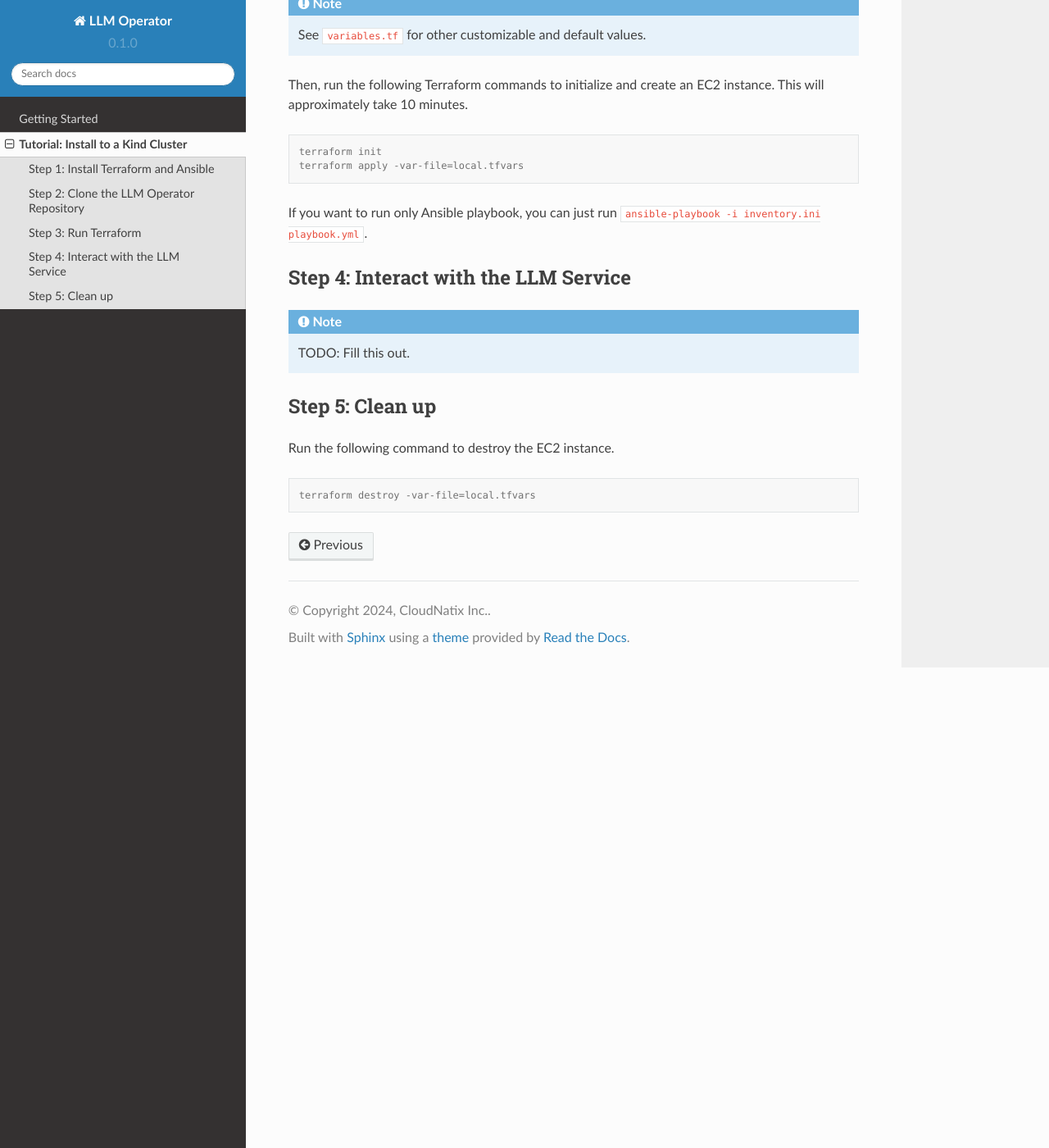
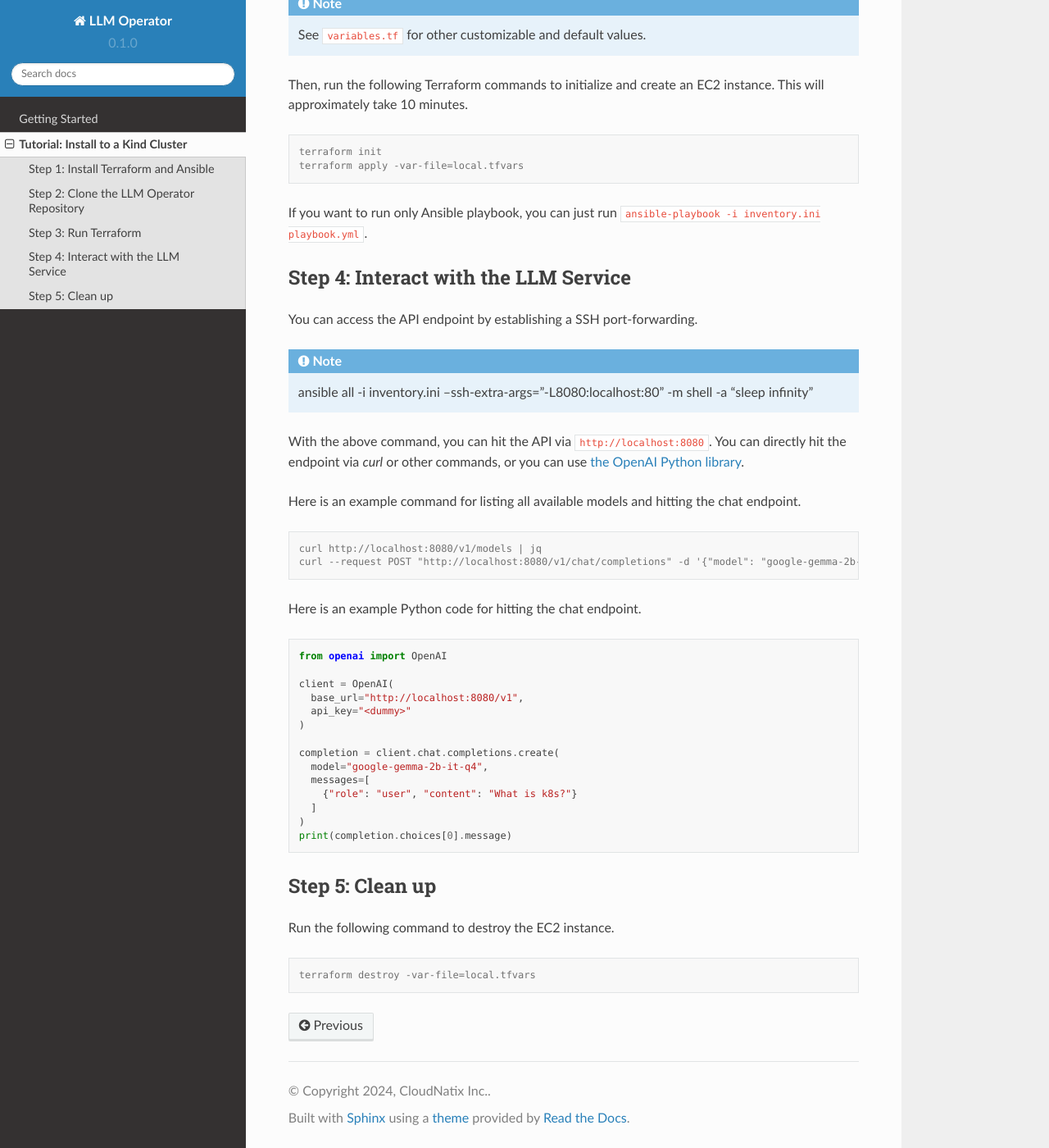
Before and after one commit to llm-operator/docs, a Sphinx documentation site: the page built from docs/source/tutorial.rst, in a window 1280 px wide and 1400 px high, scrolled down 1121 px. Shown: the whole window at 82% size. Built offline with Sphinx 7.4.7 and the Read the Docs theme 2.0.0, drawn with Linux system fonts in a browser that asks for light colours.

Commit message:
Add example commands/scripts for hitting the endpoint (#6)

```diff
--- a/docs/source/tutorial.rst
+++ b/docs/source/tutorial.rst
@@ -68,10 +68,40 @@ If you want to run only Ansible playbook, you can just run ``ansible-playbook -i
 Step 4: Interact with the LLM Service
 -------------------------------------
 
+You can access the API endpoint by establishing a SSH port-forwarding.
+
 .. note::
 
-   TODO: Fill this out.
+   ansible all -i inventory.ini --ssh-extra-args="-L8080:localhost:80" -m shell -a "sleep infinity"
 
+With the above command, you can hit the API via ``http://localhost:8080``. You can directly hit the endpoint via `curl`
+or other commands, or you can use `the OpenAI Python library <https://github.com/openai/openai-python>`_.
+
+Here is an example command for listing all available models and hitting the chat endpoint.
+
+.. code-block:: console
+
+   curl http://localhost:8080/v1/models | jq
+   curl --request POST "http://localhost:8080/v1/chat/completions" -d '{"model": "google-gemma-2b-it-q4", "messages": [{"role": "user", "content": "What is k8s?"}]}'
+
+Here is an example Python code for hitting the chat endpoint.
+
+.. code-block:: python
+
+   from openai import OpenAI
+
+   client = OpenAI(
+     base_url="http://localhost:8080/v1",
+     api_key="<dummy>"
+   )
+
+   completion = client.chat.completions.create(
+     model="google-gemma-2b-it-q4",
+     messages=[
+       {"role": "user", "content": "What is k8s?"}
+     ]
+   )
+   print(completion.choices[0].message)
 
 Step 5: Clean up
 ----------------
```
